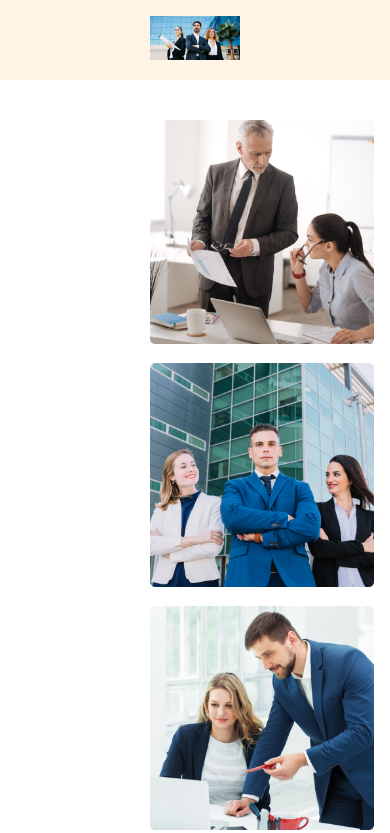
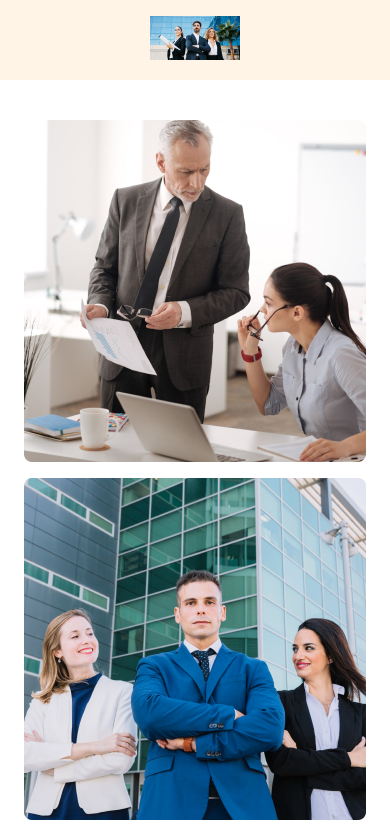
Before and after one commit to sharifrayhan/g3-architects, a plain HTML site: page index.html in a window 390 px wide. Shown: the part 1220-2053 px from the top of the page. Drawn offline with nearby package versions, Linux system fonts and the light colour scheme; a web font is replaced by a local one.

Commit message:
new commit

```diff
--- a/index.html
+++ b/index.html
@@ -29,10 +29,18 @@
     </section>
     <section class="second-section">
         <div class="image-box">
-            <img src="Images/team1.png" alt="">
-            <img src="Images/team2.png" alt="">
-            <img src="Images/team3.png" alt="">
-            <img src="Images/team4.png" alt="">
+            <div class="i-b-1">
+                <img src="Images/team1.png" alt="">
+            </div>
+            <div class="i-b-2">
+                <img src="Images/team2.png" alt="">
+            </div>
+            <div class="i-b-3">
+                <img src="Images/team3.png" alt="">
+            </div>
+            <div class="i-b-4">
+                <img src="Images/team4.png" alt="">
+            </div>
         </div>
         <div class="text-box-2">
             <h3><span id="t-1">Quick list</span> of Our <br><span id="t-2">Features</span></h3><br>
--- a/responsive.css
+++ b/responsive.css
@@ -1,5 +1,5 @@
 
-@media screen and (max-width:900px) {
+@media screen and (min-width:576px), (max-width:992px) {
     nav{
         display:flex;
         flex-direction: column;
@@ -11,15 +11,56 @@
 
     .image-box{
         display: grid;
-        grid-template-columns: repeat(1, 1fr);
+        grid-template-columns: repeat(2, 1fr);
         gap: 1.2rem;
     }
 }
 
-@media screen and (min-width:900) and (max-width:1337px) {
+@media screen and (max-width:576px){
+    nav{
+        display:flex;
+        flex-direction: column;
+        gap: 2rem;
+
+    }
+
+    .banner img{
+        width: 100%;
+    }
+    .second-section{
+        padding: 40px 0px 20px 0px;
+        display: flex;
+        flex-direction: column;
+        justify-content: center;
+        align-items: center;
+        gap: 3rem;
+    }
+
+    .image-box img{
+        width: 100%;
+    }
+
+
     .image-box{
-        display: grid;
-        grid-template-columns: repeat(auto-fill, 1fr);
+        display: flex;
+        justify-content: center;
+        align-items: center;
+        flex-direction: column;
+        flex-wrap: wrap;
         gap: 1rem;
     }
+
+    .i-b-1{
+        display: flex;
+        flex-direction: column;
+        justify-content: center;
+        align-items: center;
+    }
+
+    .i-b-2{
+        display: flex;
+        flex-direction: column;
+        justify-content: center;
+        align-items: center;
+    }
 }
--- a/style.css
+++ b/style.css
@@ -95,7 +95,7 @@ nav h3{
 .second-section{
     padding: 40px 150px 20px 150px;
     display: flex;
-    flex-wrap: wrap;
+
     gap: 3rem;
 }
 
@@ -104,9 +104,18 @@ nav h3{
     grid-template-columns: repeat(2, 1fr);
     gap: 1rem;
 }
-
+.i-b-1{
+    display: flex;
+    flex-wrap: wrap;
+    gap: 1rem;
+}
+.i-b-2{
+    display: flex;
+    flex-wrap: wrap;
+    gap: 1rem;
+}
 .image-box img{
-    width: 14rem;
+    width: 100%;
 }
 
 .text-box-2 h3{
```
